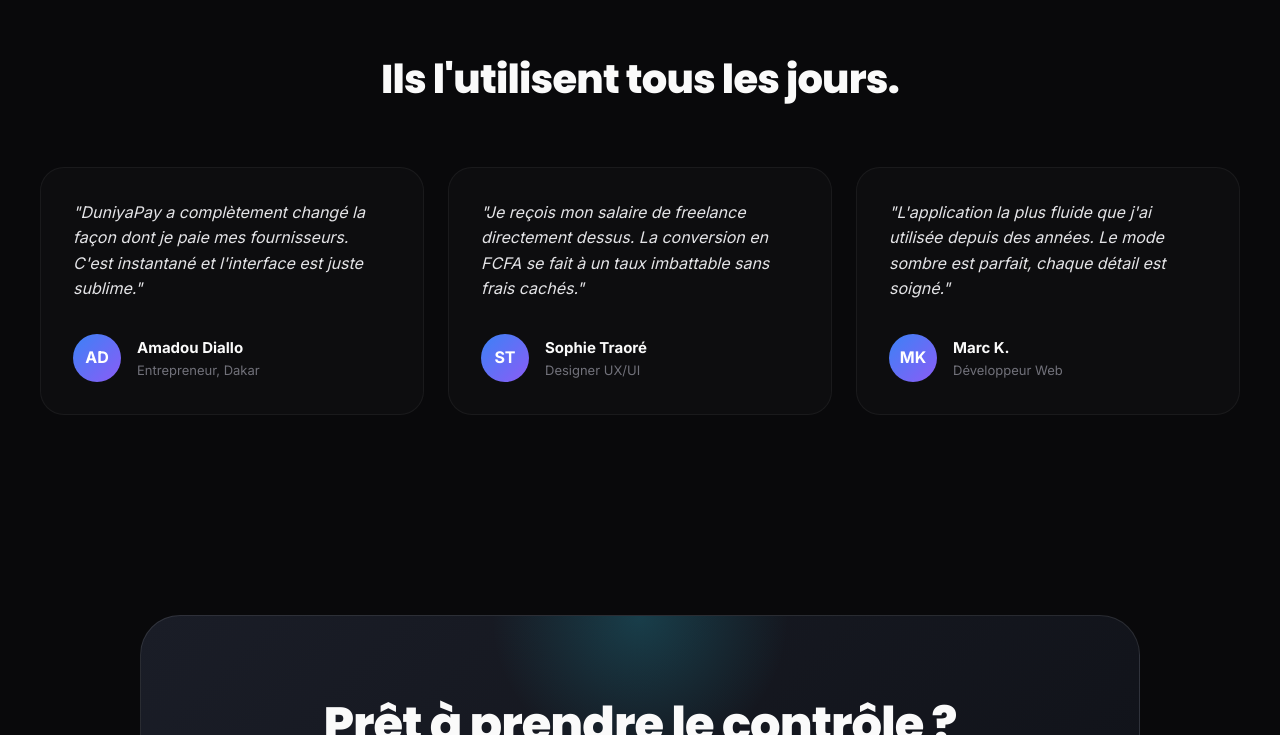
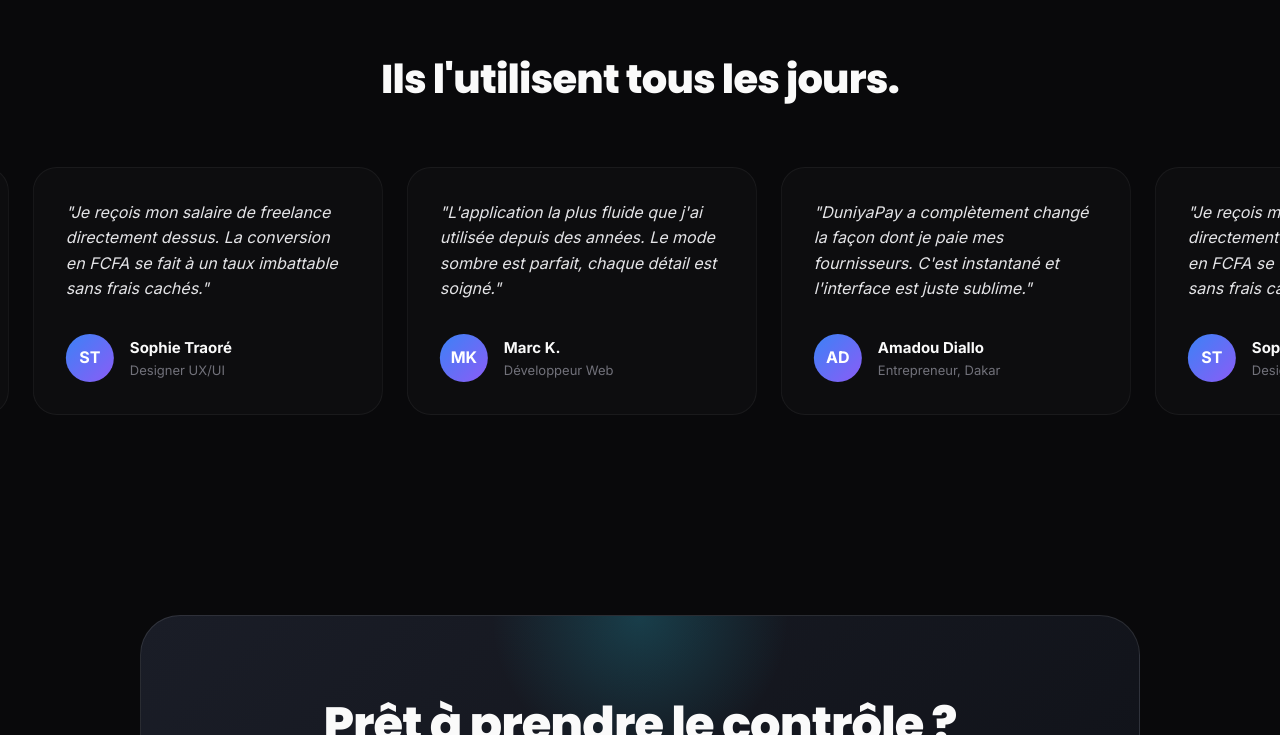
Before and after one commit to nassidkr-sys/DuniyaPay, a Next.js app: page / in a window 1280 px wide. Shown: the part 3119-3854 px from the top of the page. Built offline with nearby package versions, Linux system fonts and the light colour scheme.

Commit message:
feat: animate testimonials and features

```diff
--- a/src/app/page.tsx
+++ b/src/app/page.tsx
@@ -273,18 +273,18 @@
                   style={{ position: 'relative', zIndex: 1, width: '100%', maxWidth: '380px' }}
                 >
                   <div style={{ display: 'grid', gridTemplateColumns: 'repeat(2, 1fr)', gap: '16px' }}>
-                    <div style={{ background: 'rgba(255,255,255,0.03)', border: '1px solid rgba(255,255,255,0.05)', borderRadius: '20px', padding: '24px', display: 'flex', flexDirection: 'column', gap: '16px' }}>
+                    <motion.div whileHover={{ scale: 1.05 }} transition={{ type: 'spring', stiffness: 300, damping: 20 }} style={{ background: 'rgba(255,255,255,0.03)', border: '1px solid rgba(255,255,255,0.05)', borderRadius: '20px', padding: '24px', display: 'flex', flexDirection: 'column', gap: '16px', cursor: 'default' }}>
                       <div style={{ width: '40px', height: '40px', borderRadius: '12px', background: 'rgba(255,255,255,0.1)', display: 'flex', alignItems: 'center', justifyContent: 'center', fontWeight: 'bold' }}>XOF</div>
                       <div style={{ fontSize: '18px', fontWeight: 700, color: '#FAFAFA' }}>Franc CFA</div>
-                    </div>
-                    <div style={{ background: 'rgba(255,255,255,0.03)', border: '1px solid rgba(255,255,255,0.05)', borderRadius: '20px', padding: '24px', display: 'flex', flexDirection: 'column', gap: '16px' }}>
+                    </motion.div>
+                    <motion.div whileHover={{ scale: 1.05 }} transition={{ type: 'spring', stiffness: 300, damping: 20 }} style={{ background: 'rgba(255,255,255,0.03)', border: '1px solid rgba(255,255,255,0.05)', borderRadius: '20px', padding: '24px', display: 'flex', flexDirection: 'column', gap: '16px', cursor: 'default' }}>
                       <div style={{ width: '40px', height: '40px', borderRadius: '12px', background: 'rgba(255,255,255,0.1)', display: 'flex', alignItems: 'center', justifyContent: 'center', fontWeight: 'bold' }}>EUR</div>
                       <div style={{ fontSize: '18px', fontWeight: 700, color: '#FAFAFA' }}>Euro</div>
-                    </div>
-                    <div style={{ background: 'rgba(255,255,255,0.03)', border: '1px solid rgba(255,255,255,0.05)', borderRadius: '20px', padding: '24px', display: 'flex', flexDirection: 'column', gap: '16px' }}>
+                    </motion.div>
+                    <motion.div whileHover={{ scale: 1.05 }} transition={{ type: 'spring', stiffness: 300, damping: 20 }} style={{ background: 'rgba(255,255,255,0.03)', border: '1px solid rgba(255,255,255,0.05)', borderRadius: '20px', padding: '24px', display: 'flex', flexDirection: 'column', gap: '16px', cursor: 'default' }}>
                       <div style={{ width: '40px', height: '40px', borderRadius: '12px', background: 'rgba(255,255,255,0.1)', display: 'flex', alignItems: 'center', justifyContent: 'center', fontWeight: 'bold' }}>USD</div>
                       <div style={{ fontSize: '18px', fontWeight: 700, color: '#FAFAFA' }}>Dollar US</div>
-                    </div>
+                    </motion.div>
                     <div style={{ background: 'rgba(108,92,231,0.1)', border: '1px solid rgba(108,92,231,0.3)', borderRadius: '20px', padding: '24px', display: 'flex', flexDirection: 'column', gap: '16px', justifyContent: 'center', alignItems: 'center' }}>
                       <span style={{ color: '#818CF8', fontWeight: 700 }}>+5 Autres</span>
                     </div>
@@ -310,13 +310,17 @@
       </section>
 
       {/* Testimonials */}
-      <section id="temoignages" style={{ padding: '120px 24px', backgroundColor: '#09090B' }}>
-        <div style={{ maxWidth: '1200px', margin: '0 auto' }}>
+      <section id="temoignages" style={{ padding: '120px 0', backgroundColor: '#09090B', overflow: 'hidden' }}>
+        <div style={{ maxWidth: '1200px', margin: '0 auto', padding: '0 24px' }}>
           <div style={{ textAlign: 'center', marginBottom: '64px' }}>
             <h2 style={{ fontSize: 'clamp(32px, 5vw, 40px)', fontWeight: 800, color: '#FAFAFA', letterSpacing: '-0.02em', marginBottom: '16px' }}>Ils l'utilisent tous les jours.</h2>
           </div>
+        </div>
 
-          <div style={{ display: 'grid', gridTemplateColumns: 'repeat(auto-fit, minmax(320px, 1fr))', gap: '24px' }}>
+        <div className="marquee-container" style={{ width: '100%', overflow: 'hidden', position: 'relative' }}>
+          <div className="marquee-content" style={{ display: 'flex', gap: '24px', width: 'max-content', paddingLeft: '24px' }}>
+            {[1, 2].map((group) => (
+              <React.Fragment key={group}>
                 <TestimonialCard
                   quote="DuniyaPay a complètement changé la façon dont je paie mes fournisseurs. C'est instantané et l'interface est juste sublime."
                   name="Amadou Diallo"
@@ -335,6 +339,8 @@
                   role="Développeur Web"
                   initials="MK"
                 />
+              </React.Fragment>
+            ))}
           </div>
         </div>
       </section>
@@ -407,6 +413,16 @@
           transform: translateY(-2px);
           box-shadow: 0 15px 40px rgba(34, 211, 238, 0.4) !important;
         }
+        @keyframes scrollLeft {
+          0% { transform: translateX(0); }
+          100% { transform: translateX(calc(-50% - 12px)); }
+        }
+        .marquee-content {
+          animation: scrollLeft 20s linear infinite;
+        }
+        .marquee-content:hover {
+          animation-play-state: paused;
+        }
         @media (max-width: 768px) {
           .hidden-mobile { display: none !important; }
           .feature-row { flex-direction: column !important; }
@@ -444,7 +460,11 @@
 
 function TestimonialCard({ quote, name, role, initials }: { quote: string, name: string, role: string, initials: string }) {
   return (
-    <div style={{ padding: '32px', background: 'rgba(255,255,255,0.02)', border: '1px solid rgba(255,255,255,0.05)', borderRadius: '24px', display: 'flex', flexDirection: 'column', justifyContent: 'space-between' }}>
+    <motion.div
+      whileHover={{ y: -8, scale: 1.02 }}
+      transition={{ type: "spring", stiffness: 300, damping: 20 }}
+      style={{ width: '350px', padding: '32px', background: 'rgba(255,255,255,0.02)', border: '1px solid rgba(255,255,255,0.05)', borderRadius: '24px', display: 'flex', flexDirection: 'column', justifyContent: 'space-between', flexShrink: 0, cursor: 'default' }}
+    >
       <p style={{ color: '#E4E4E7', fontSize: '16px', lineHeight: 1.6, fontStyle: 'italic', marginBottom: '32px' }}>
         "{quote}"
       </p>
@@ -457,7 +477,7 @@
           <div style={{ color: '#71717A', fontSize: '13px' }}>{role}</div>
         </div>
       </div>
-    </div>
+    </motion.div>
   );
 }
 
```
Lines whose indentation alone changed are shown as unchanged.
